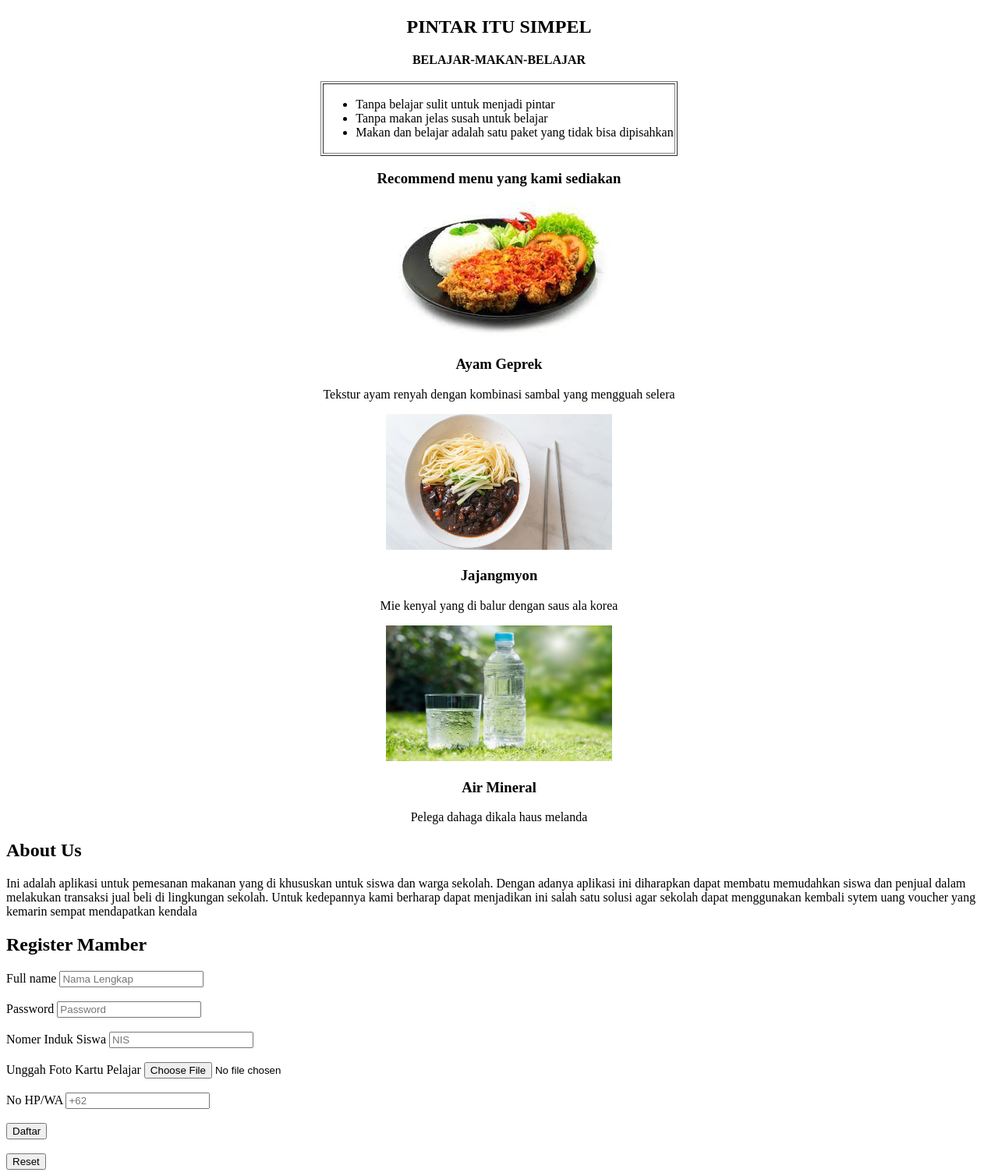
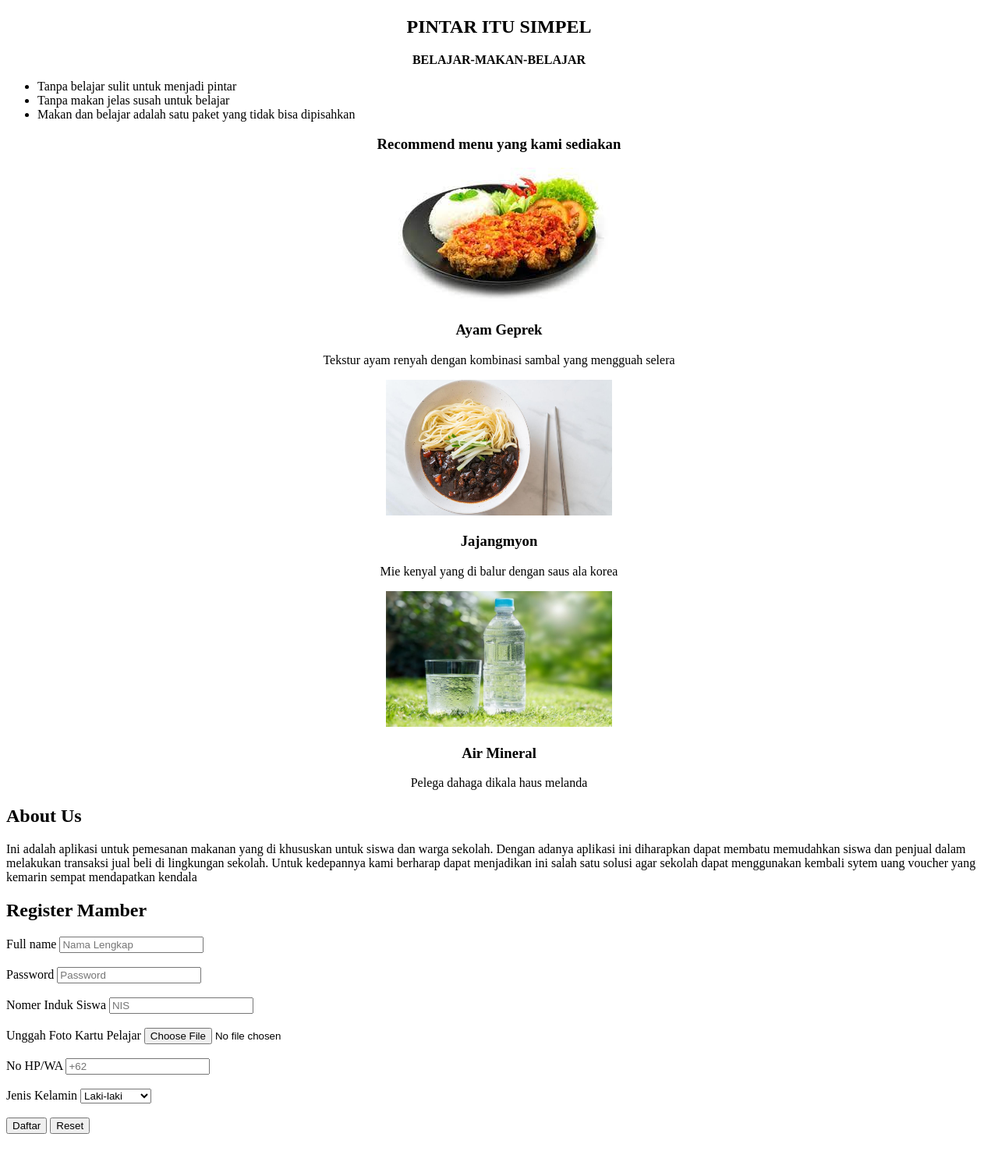
Before and after one commit to RevoU-FSSE-4/module-1-kholikhub, a plain HTML site: page index.html in a window 1280 px wide. Shown: the part 321-1829 px from the top of the page at 78% size. After the commit the page ends 1783 px from the top, so only its background shows below. Drawn offline with Linux system fonts and the light colour scheme.

Commit message:
delete table

```diff
--- a/index.html
+++ b/index.html
@@ -26,26 +26,16 @@
             <h2>PINTAR ITU SIMPEL</h2>
             <b>BELAJAR-MAKAN-BELAJAR</b>
           </div>
-          <br />
-          <div align="center">
-            <table border="1">
-              <tr>
-                <td>
-                  <ul>
-                    <li>Tanpa belajar sulit untuk menjadi pintar</li>
-                    <li>Tanpa makan jelas susah untuk belajar</li>
-                    <li>
-                      Makan dan belajar adalah satu paket yang tidak bisa
-                      dipisahkan
-                    </li>
-                  </ul>
-                </td>
-              </tr>
-            </table>
+          <div>
+            <ul>
+                <li>Tanpa belajar sulit untuk menjadi pintar</li>
+                <li>Tanpa makan jelas susah untuk belajar</li>
+                <li>Makan dan belajar adalah satu paket yang tidak bisa dipisahkan</li>
+            </ul>
           </div>
         </section>
         <section>
-          <div align="center">
+          <div style="text-align: center;">
             <h3>Recommend menu yang kami sediakan</h3>
             <div>
               <img src="Asset/ayam geprek.jpeg" alt="gambar produk" />
@@ -114,12 +104,12 @@
                     placeholder="Password"
                   />
                 </div>
-                <br />
+                <br>
                 <div>
                   <label for="nis">Nomer Induk Siswa</label>
                   <input type="number" id="nis" name="nis" placeholder="NIS" />
                 </div>
-                <br />
+                <br>
                 <div>
                   <label for="file">Unggah Foto Kartu Pelajar</label>
                   <input type="file" value="Unggah" />
@@ -134,14 +124,17 @@
                     placeholder="+62"
                   />
                 </div>
-                <br />
+                <br>
                 <div>
-                  <input type="submit" value="Daftar" />
+                    <label for="gender">Jenis Kelamin</label>
+                    <select name="gender" id="gender">
+                        <option value="gender">Laki-laki</option>
+                        <option value="gender">Perempuan</option>
+                    </select>
                 </div>
                 <br />
-                <div>
+                  <input type="submit" value="Daftar" />
                   <input type="reset" value="Reset" />
-                </div>
               </form>
             </div>
           </div>
```
